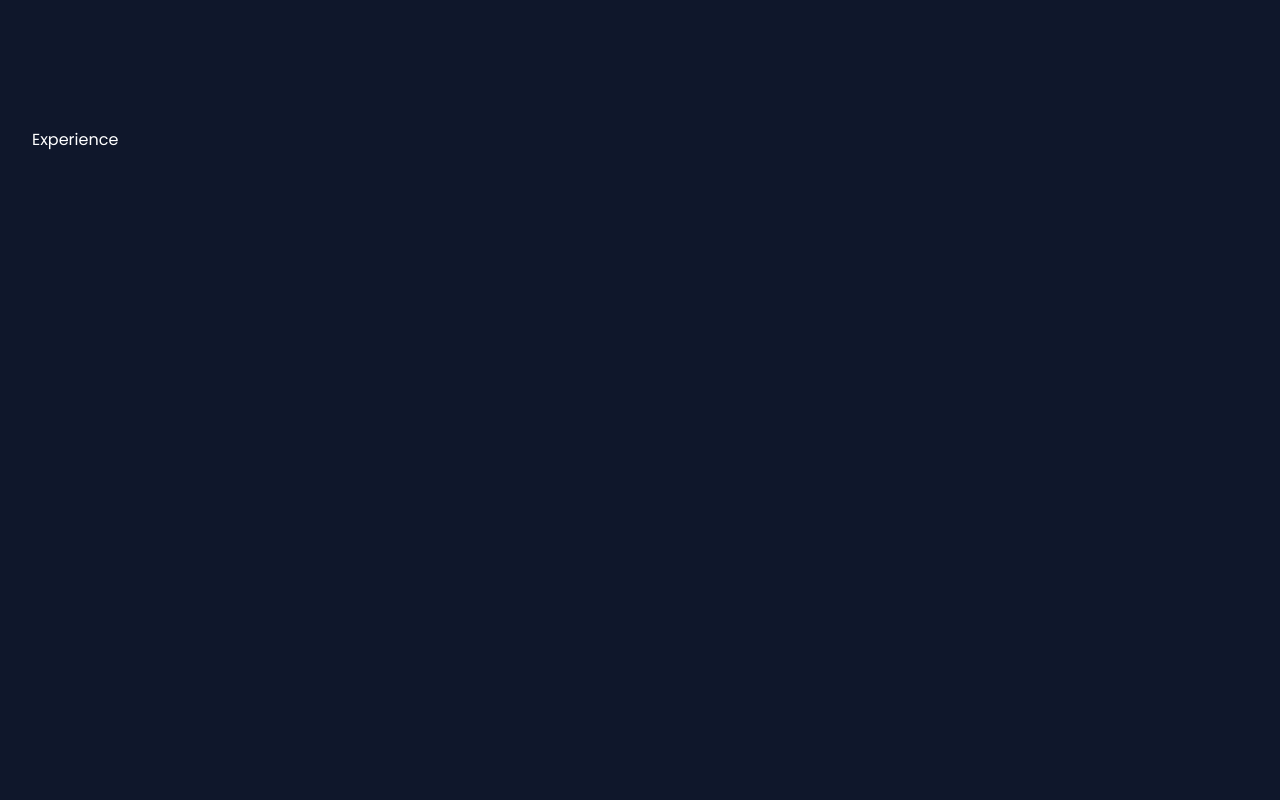
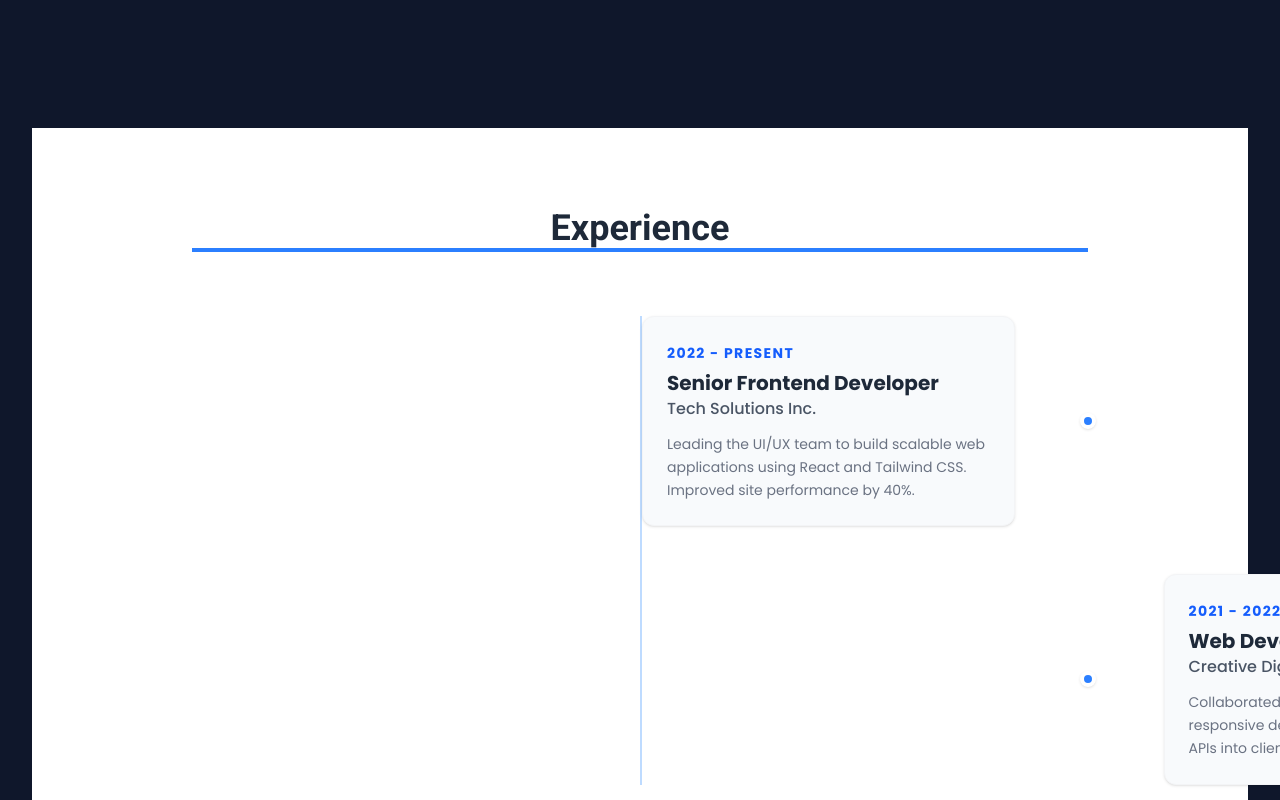
Before and after one commit to sidrahere96/Portfolio, a React (Vite) app in the folder my-portfolio/: page / in a window 1280 px wide. Shown: the part 3440-4240 px from the top of the page. Built offline with nearby package versions, Linux system fonts and the light colour scheme.

Commit message:
Implement experience section with animations
Added experience section with role details and animations.

```diff
--- a/my-portfolio/src/section/Experience.jsx
+++ b/my-portfolio/src/section/Experience.jsx
@@ -1,11 +1,75 @@
-import React from 'react'
+import React from 'react';
+import { motion } from 'framer-motion';
 
 const Experience = () => {
+  const experiences = [
+    {
+      id: 1,
+      role: "Senior Frontend Developer",
+      company: "Tech Solutions Inc.",
+      period: "2022 - Present",
+      description: "Leading the UI/UX team to build scalable web applications using React and Tailwind CSS. Improved site performance by 40%.",
+    },
+    {
+      id: 2,
+      role: "Web Developer Intern",
+      company: "Creative Digital Agency",
+      period: "2021 - 2022",
+      description: "Collaborated with senior devs to implement responsive designs and integrated RESTful APIs into client dashboards.",
+    }
+  ];
+
   return (
-    <div className='w-full h-screen'>
-      Experience
-    </div>
-  )
-}
+    <section id="experience" className="w-full min-h-screen bg-white py-20 px-8">
+      <div className="max-w-4xl mx-auto">
+        {/* Section Heading */}
+        <motion.div
+          initial={{ opacity: 0, y: 20 }}
+          whileInView={{ opacity: 1, y: 0 }}
+          transition={{ duration: 0.5 }}
+          className="mb-16 text-center"
+        >
+          <h2 className="text-4xl font-bold text-gray-800 inline-border border-b-4 border-blue-500 pb-2">
+            Experience
+          </h2>
+        </motion.div>
 
-export default Experience
+        {/* Timeline Container */}
+        <div className="relative border-l-2 border-blue-200 ml-4 md:ml-0 md:left-1/2">
+          {experiences.map((exp, index) => (
+            <motion.div
+              key={exp.id}
+              initial={{ opacity: 0, x: index % 2 === 0 ? -50 : 50 }}
+              whileInView={{ opacity: 1, x: 0 }}
+              viewport={{ once: true }}
+              transition={{ duration: 0.6, delay: index * 0.2 }}
+              className={`mb-12 flex justify-between items-center w-full ${
+                index % 2 === 0 ? 'md:flex-row-reverse' : ''
+              }`}
+            >
+              {/* Empty space for layout */}
+              <div className="hidden md:block w-5/12"></div>
+
+              {/* Timeline Dot */}
+              <div className="absolute left-[-9px] md:left-1/2 md:-ml-[9px] w-4 h-4 rounded-full bg-blue-500 border-4 border-white shadow-sm"></div>
+
+              {/* Content Card */}
+              <div className="w-full md:w-5/12 bg-slate-50 p-6 rounded-xl shadow-sm hover:shadow-md transition-shadow border border-gray-100">
+                <span className="text-blue-600 font-bold text-sm tracking-widest uppercase">
+                  {exp.period}
+                </span>
+                <h3 className="text-xl font-bold text-gray-800 mt-1">{exp.role}</h3>
+                <h4 className="text-gray-600 font-medium mb-3">{exp.company}</h4>
+                <p className="text-gray-500 leading-relaxed text-sm">
+                  {exp.description}
+                </p>
+              </div>
+            </motion.div>
+          ))}
+        </div>
+      </div>
+    </section>
+  );
+};
+
+export default Experience;
```
